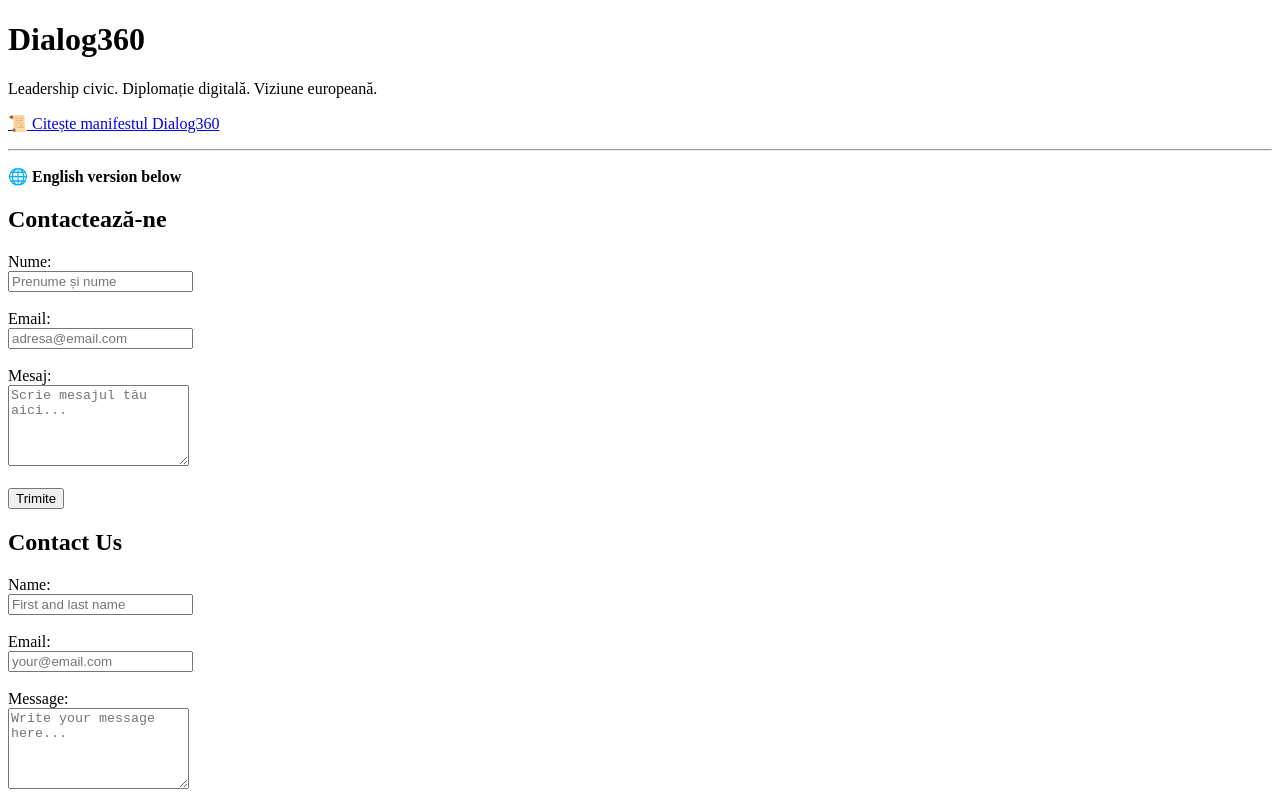
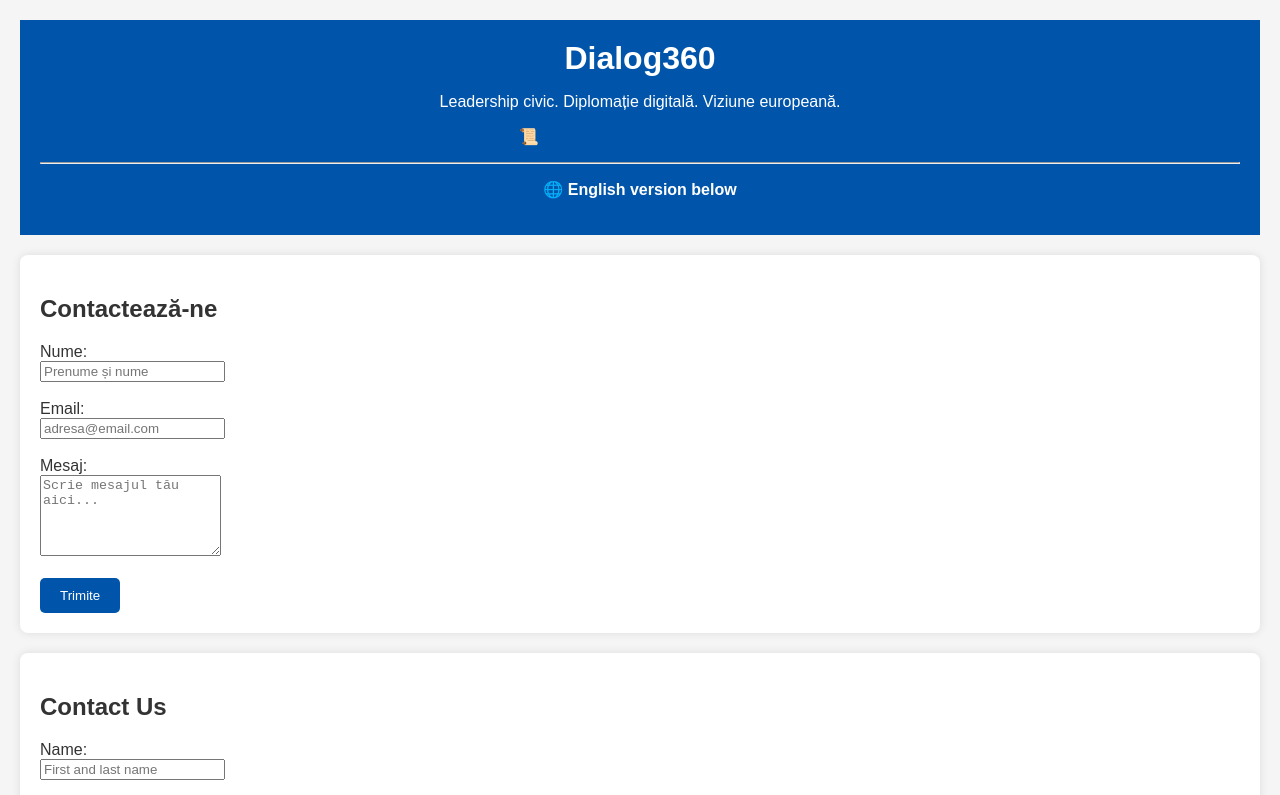
Before and after one commit to Dialog360/dialog360, a plain HTML site: page index.html in a window 1280 px wide. Shown: the top 795 px of the page. Drawn offline with Linux system fonts and the light colour scheme.

Commit message:
Add CSS styles for layout and design
Added styles for body, header, section, footer, and buttons.

```diff
--- a/style.css
+++ b/style.css
@@ -1,57 +1,57 @@
-<!DOCTYPE html>
-<html lang="ro">
-<head>
-  <meta charset="UTF-8" />
-  <meta name="viewport" content="width=device-width, initial-scale=1.0" />
-  <title>Dialog360</title>
-  <link rel="stylesheet" href="style.css" />
-</head>
-<body>
+body {
+  font-family: Arial, sans-serif;
+  margin: 0;
+  padding: 20px;
+  background-color: #f5f5f5;
+  color: #333;
+}
 
-  <header>
-    <h1>Dialog360</h1>
-    <p>Leadership civic. Diplomație digitală. Viziune europeană.</p>
-    <p><a href="manifest.html">📜 Citește manifestul Dialog360</a></p>
-    <hr />
-    <p><strong>🌐 English version below</strong></p>
-  </header>
+header {
+  background-color: #0055aa;
+  color: white;
+  padding: 20px;
+  text-align: center;
+}
 
-  <section>
-    <h2>Contactează-ne</h2>
-    <form action="https://formspree.io/f/your-form-id" method="POST">
-      <label for="name">Nume:</label><br />
-      <input type="text" id="name" name="name" placeholder="Prenume și nume" required /><br /><br />
+header h1 {
+  margin: 0;
+  font-size: 2em;
+}
 
-      <label for="email">Email:</label><br />
-      <input type="email" id="email" name="email" placeholder="adresa@email.com" required /><br /><br />
+section {
+  background-color: white;
+  padding: 20px;
+  margin-top: 20px;
+  border-radius: 8px;
+  box-shadow: 0 0 10px rgba(0,0,0,0.1);
+}
 
-      <label for="message">Mesaj:</label><br />
-      <textarea id="message" name="message" rows="5" placeholder="Scrie mesajul tău aici..." required></textarea><br /><br />
+footer {
+  margin-top: 40px;
+  text-align: center;
+  font-size: 0.9em;
+  color: #666;
+}
 
-      <button type="submit">Trimite</button>
-    </form>
-  </section>
+a {
+  color: #0055aa;
+  text-decoration: none;
+  font-weight: bold;
+}
 
-  <section>
-    <h2>Contact Us</h2>
-    <form action="https://formspree.io/f/your-form-id" method="POST">
-      <label for="name-en">Name:</label><br />
-      <input type="text" id="name-en" name="name" placeholder="First and last name" required /><br /><br />
+a:hover {
+  text-decoration: underline;
+}
 
-      <label for="email-en">Email:</label><br />
-      <input type="email" id="email-en" name="email" placeholder="your@email.com" required /><br /><br />
+button {
+  background-color: #0055aa;
+  color: white;
+  border: none;
+  padding: 10px 20px;
+  border-radius: 5px;
+  cursor: pointer;
+}
 
-      <label for="message-en">Message:</label><br />
-      <textarea id="message-en" name="message" rows="5" placeholder="Write your message here..." required></textarea><br /><br />
-
-      <button type="submit">Send</button>
-    </form>
-    <p><a href="manifest-en.html">📜 Read the Dialog360 Manifesto</a></p>
-  </section>
-
-  <footer>
-    © 2025 Dialog360 · Creat cu pasiune, curaj și responsabilitate · Created with passion, courage, and responsibility
-  </footer>
-
-</body>
-</html>
+button:hover {
+  background-color: #003f7f;
+}
```
